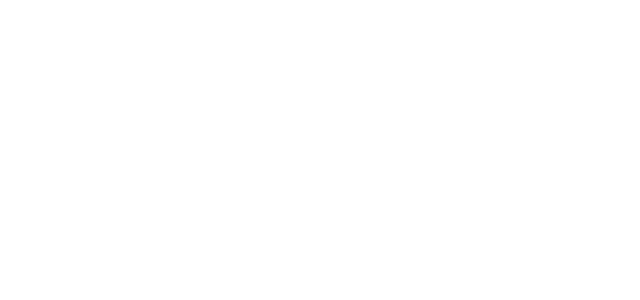
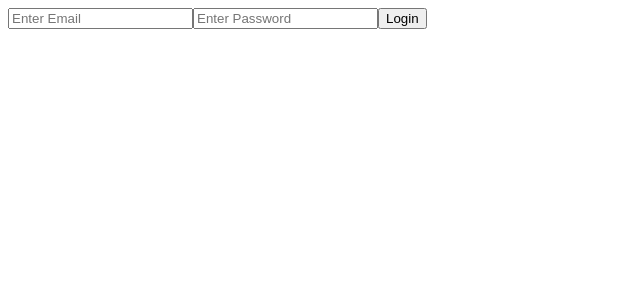
Before and after one commit to devashree1509/ticketing-sys, a React (Vite) app in the folder ticketing-frontend/: page / in a window 1280 px wide. Before the commit this address had no page. Shown: the top 300 px of the page, without its empty margins (0-640 px from the left). Built offline with nearby package versions, Linux system fonts and the light colour scheme.

Commit message:
Day26: Role-based UI controls

```diff
--- a/ticketing-frontend/package.json
+++ b/ticketing-frontend/package.json
@@ -11,6 +11,7 @@
   },
   "dependencies": {
     "axios": "^1.14.0",
+    "jwt-decode": "^4.0.0",
     "react": "^19.2.0",
     "react-dom": "^19.2.0",
     "react-router-dom": "^7.13.2"
--- a/ticketing-frontend/src/App.jsx
+++ b/ticketing-frontend/src/App.jsx
@@ -1,5 +1,5 @@
 import React from "react";
-import {BrowserRouter,Routes,Route} from "react-router-dom";
+import {BrowserRouter, Routes , Route} from "react-router-dom";
 
 import Login from "./pages/Login.jsx";
 import Dashboard from "./pages/Dashboard.jsx";
@@ -10,15 +10,15 @@
     return(
         <BrowserRouter>
             <Routes>
-                <Route path="/login" element={<Login/>}/>
-                <Route path="/dashboard" element={<Dashboard/>}/>
-                <Route path="/tickets" element={<Tickets/>}/>
-                <Route path="/tickets/new" element={<CreateTicket/>}/>
-                <Route path="/tickets/:id" element={<TicketDetail/>}/>
+                <Route path="/" element={<Login />}/>
+                <Route path="/dashboard" element={<Dashboard />}/>
+                <Route path="/tickets" element={<Tickets />}/>
+                <Route path="/tickets/new" element={<CreateTicket />}/>
+                <Route path="/tickets/:id" element={<TicketDetail />}/>
             </Routes>
         </BrowserRouter>
 
     );
 }
 
-export default App
+export default App;
--- a/ticketing-frontend/src/pages/Dashboard.jsx
+++ b/ticketing-frontend/src/pages/Dashboard.jsx
@@ -1,9 +1,18 @@
 import React from "react";
+import { useNavigate } from "react-router-dom";
+
 
 function Dashboard() {
+
+    const navigate = useNavigate();
+
     return(
         <div><h2>Dashboard</h2>
-        <p>Welcome to Ticketing System</p></div>
+        <p>Welcome to Ticketing System</p>
+
+        <button onClick={() => navigate("/tickets")}>
+        View Tickets</button>
+        </div>
     );
 
 }
--- a/ticketing-frontend/src/pages/Login.jsx
+++ b/ticketing-frontend/src/pages/Login.jsx
@@ -1,38 +1,50 @@
 import React ,{useState} from "react";
 import axiosInstance from "../api/axios";
+import { jwtDecode } from "jwt-decode";
 
 function Login(){
     const[email,setEmail]=useState("");
     const[password,setPassword]=useState("");
 
-    const handleLogin = async (e)=>{
-        e.preventDefault();
-
+    const handleLogin = async (e) => {
+         e.preventDefault();
         try{
             const response=await axiosInstance.post("/auth/login",{
                 email,password});
+                const token = response.data.token;
+                localStorage.setItem("token",token);
 
-                const token=response.data.token;
-                localStorage.setItem("token",token);
+                const decoded = jwtDecode(token);
+                console.log("Decoded token:",decoded);
+
+                const role=decoded.role || decoded.authorities?.[0]?.replace("ROLE_","");
+
+                localStorage.setItem("user", JSON.stringify({role}));
                 console.log("Login Successfully");
-                window.location.href="/dashboard";
+                 window.location.href="/dashboard";
                 }catch(error){
                     console.error("Login failed",error);
                     }
+
                 };
+
             return(
-                <form onSubmit={handleLogin}>
+                <form onSubmit={(e)=>{
+                    e.preventDefault();
+                    handleLogin(e)}}>
                     <input
                     type="email"
-                    placeholder="Enter Email="
+                    value={email}
+                    placeholder="Enter Email"
                     onChange={(e)=>setEmail(e.target.value)}/>
 
                     <input
                     type="password"
-                    placeholder="Enter Password="
+                    value={password}
+                    placeholder="Enter Password"
                     onChange={(e)=>setPassword(e.target.value)}/>
 
-                    <button type="submit">Login</button>
+                    <button type="button" onClick={handleLogin}>Login</button>
                     </form>
                     );
                 }
--- a/ticketing-frontend/src/pages/TicketDetail.jsx
+++ b/ticketing-frontend/src/pages/TicketDetail.jsx
@@ -1,6 +1,7 @@
 import React,{ useEffect, useState} from "react";
 import axiosInstance from "../api/axios";
 import { useParams } from "react-router-dom";
+import { getUserRole } from "../utils/auth";
 
 function TicketDetail(){
     const { id }= useParams();
@@ -8,6 +9,11 @@
     const[ticket, setTicket] = useState(null);
     const[comments, setComments] = useState([]);
     const[newComment, setNewComment] = useState("");
+    const[status, setStatus] = useState("");
+    const[agentId, setAgentId]=useState("");
+    const role=getUserRole();
+
+    console.log(getUserRole());
 
     const fetchTicket = async () => {
         try{
@@ -46,6 +52,27 @@
                 console.log(err);
                 }
         };
+
+        const handleStatusUpdate = async () => {
+            try{
+                await axiosInstance.put(`/tickets/${id}/status`,{ status });
+                alert("Status Updated");
+                fetchTicket();
+                 }
+             catch(err){
+                 console.log(err);
+                 }
+            };
+
+        const handleAssign = async () =>{
+            try{
+                await axiosInstance.put(`/tickets/${id}/assign`,{ agentId });
+                alert("Assigned successfully");
+                fetchTicket();
+                }catch(err){
+                    console.log(err);
+                    }
+            }
     return(
         <div>
             <h2>Ticket Detail</h2>
@@ -57,6 +84,31 @@
                     </div>
                     )}
                 <br />
+
+               {(role === "ADMIN" || role === "AGENT") &&(
+                   <div>
+                       <h3>Update Status</h3>
+
+                       <select onChange={(e) => setStatus(e.target.value)}>
+                           <option value="OPEN">OPEN</option>
+                           <option value="IN_PROGRESS">IN_PROGRESS</option>
+                           <option value="RESOLVED">RESOLVED</option>
+                           </select>
+
+                           <button onClick={handleStatusUpdate}>Update Status</button>
+                           </div>
+                       )}
+
+                       { role === "ADMIN" &&(
+                           <div>
+                       <h3>Assign Ticket</h3>
+                       <input type="text"
+                       placeholder="Enter Agent id "
+                       onChange={(e)=> setAgentId(e.target.value)}/>
+
+                       <button onClick={handleAssign}>Assign</button>
+                       </div>
+                   )}
 
                 <h3>Comments</h3>
                 {comments && comments.map((c)=>(
@@ -73,7 +125,8 @@
                    />
 
                    <button onClick={handleAddComment}>Add</button>
-            </div>
+                   </div>
+
         );
  }
 
--- a/ticketing-frontend/src/pages/Tickets.jsx
+++ b/ticketing-frontend/src/pages/Tickets.jsx
@@ -4,6 +4,7 @@
 
 function Tickets(){
     const[tickets,setTickets]=useState([]);
+
 
     const fetchTickets = async () => {
         try{
--- /dev/null
+++ b/ticketing-frontend/src/utils/auth.jsx
@@ -0,0 +1,4 @@
+    export const getUserRole = () =>{
+        const user = JSON.parse(localStorage.getItem("user"));
+        return user?.role;
+        };
```
Also changed, not shown: 1 other file (tests, documents, lock files or other folders).
